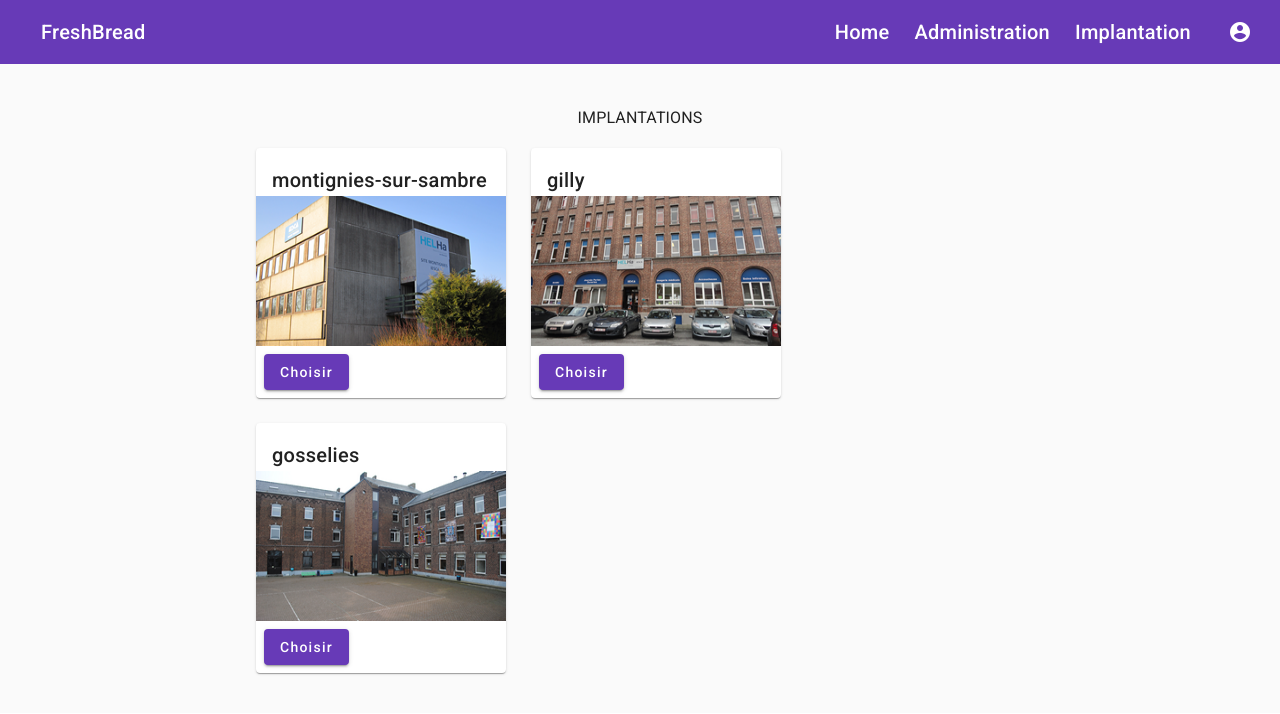
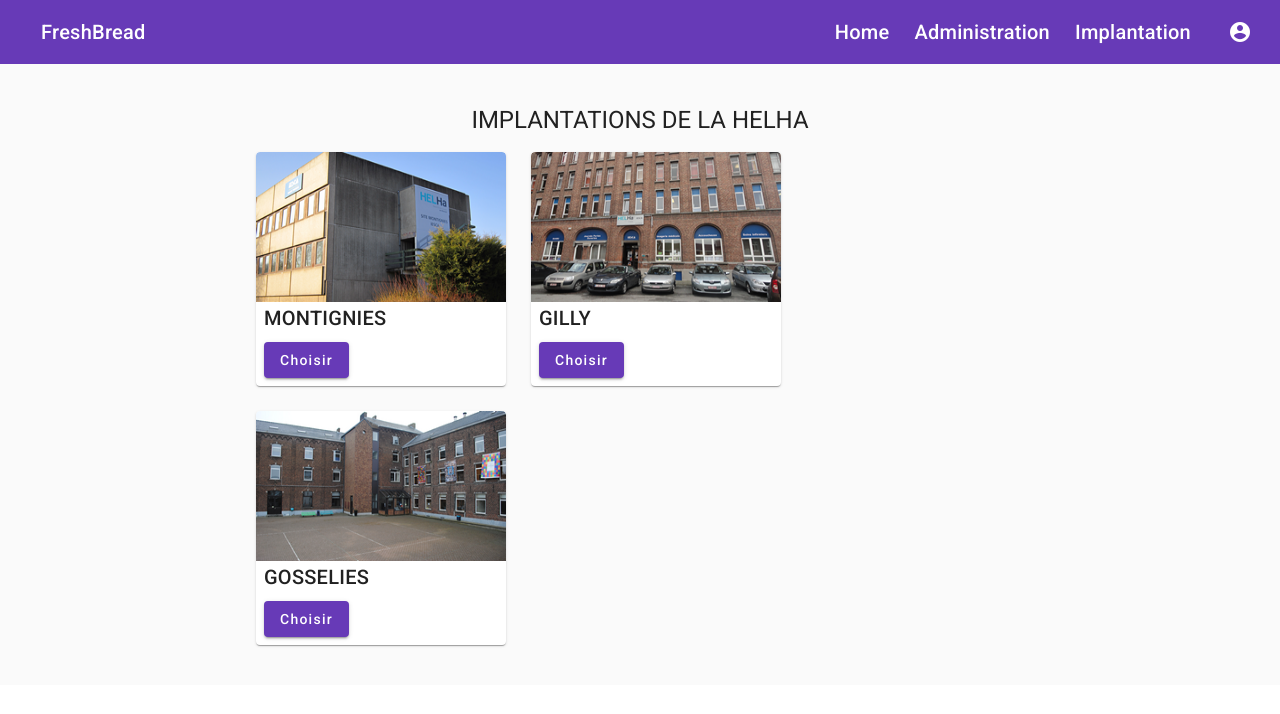
Before and after one commit to NicolasR64/FreshBread-Front, an Angular app: page /home in a window 1280 px wide. Shown: the top 714 px of the page. Built offline with nearby package versions, Linux system fonts and the light colour scheme.

Commit message:
update front

```diff
--- a/src/app/bakery/bakery.component.ts
+++ b/src/app/bakery/bakery.component.ts
@@ -9,15 +9,20 @@
 })
 export class BakeryComponent implements OnInit{
 
-  location: Location|undefined;
+  /* bakery: Bakery|undefined; */
+/*   bakery: Location =
+  {
+    id: 2,
+
+  } */
   constructor(private route: ActivatedRoute,){}
 
   ngOnInit(){
     let bakeryId: number|any = this.route.snapshot.paramMap.get('id');
     if(bakeryId){
-      //this.location = this.SLocation.fin(location => location.id == bakeryId)
+      //this.location = this.SLocation.fin(bakery => bakery.id == bakeryId)
     }else{
-      this.location = undefined;
+      /* this.location = undefined; */
     }
   }
 
--- a/src/app/home/home.component.css
+++ b/src/app/home/home.component.css
@@ -13,3 +13,11 @@
     width: 100%;
     height: 150px;
 }
+
+mat-card-title{
+    text-transform: uppercase;
+}
+
+mat-card-content{
+    padding: 0 8px;
+}
--- a/src/app/home/home.component.html
+++ b/src/app/home/home.component.html
@@ -1,14 +1,14 @@
 <div class="container">
     <header>
-        <h3>Implantations</h3>
+        <h1>Implantations de la helha</h1>
     </header>
     <div class="flex-container">
         <div class="card-container">
             <mat-card *ngFor="let location of locations" class="card">
-                <mat-card-header>
-                <mat-card-title>{{location.name}}</mat-card-title>
-                </mat-card-header>
                 <img mat-card-image src="../../assets/img/{{location.img}}" alt="Implantations de Montignies-sur-sambre">
+                <mat-card-content>
+                    <mat-card-title>{{location.name}}</mat-card-title>
+                </mat-card-content>
                 <mat-card-actions>
                     <button [routerLink]="['/bakery', location.id]" mat-raised-button color="primary">Choisir</button>
                 </mat-card-actions>
--- a/src/app/home/home.component.ts
+++ b/src/app/home/home.component.ts
@@ -11,7 +11,7 @@
     {
       id: 1,
       adress: 'avenue du centenaire',
-      name: 'montignies-sur-sambre',
+      name: 'montignies',
       img: 'montignies.png'
     },
     {
```
